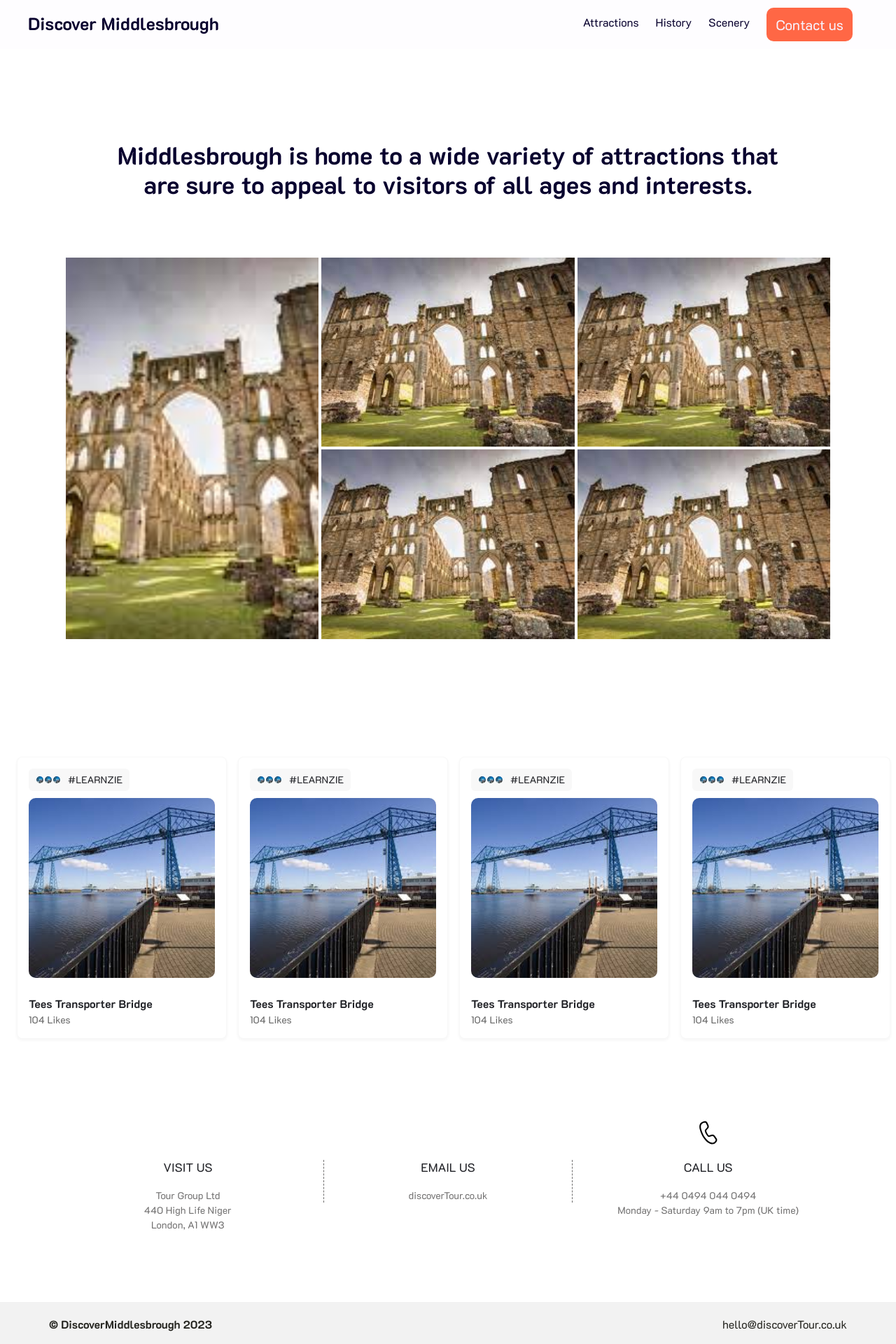
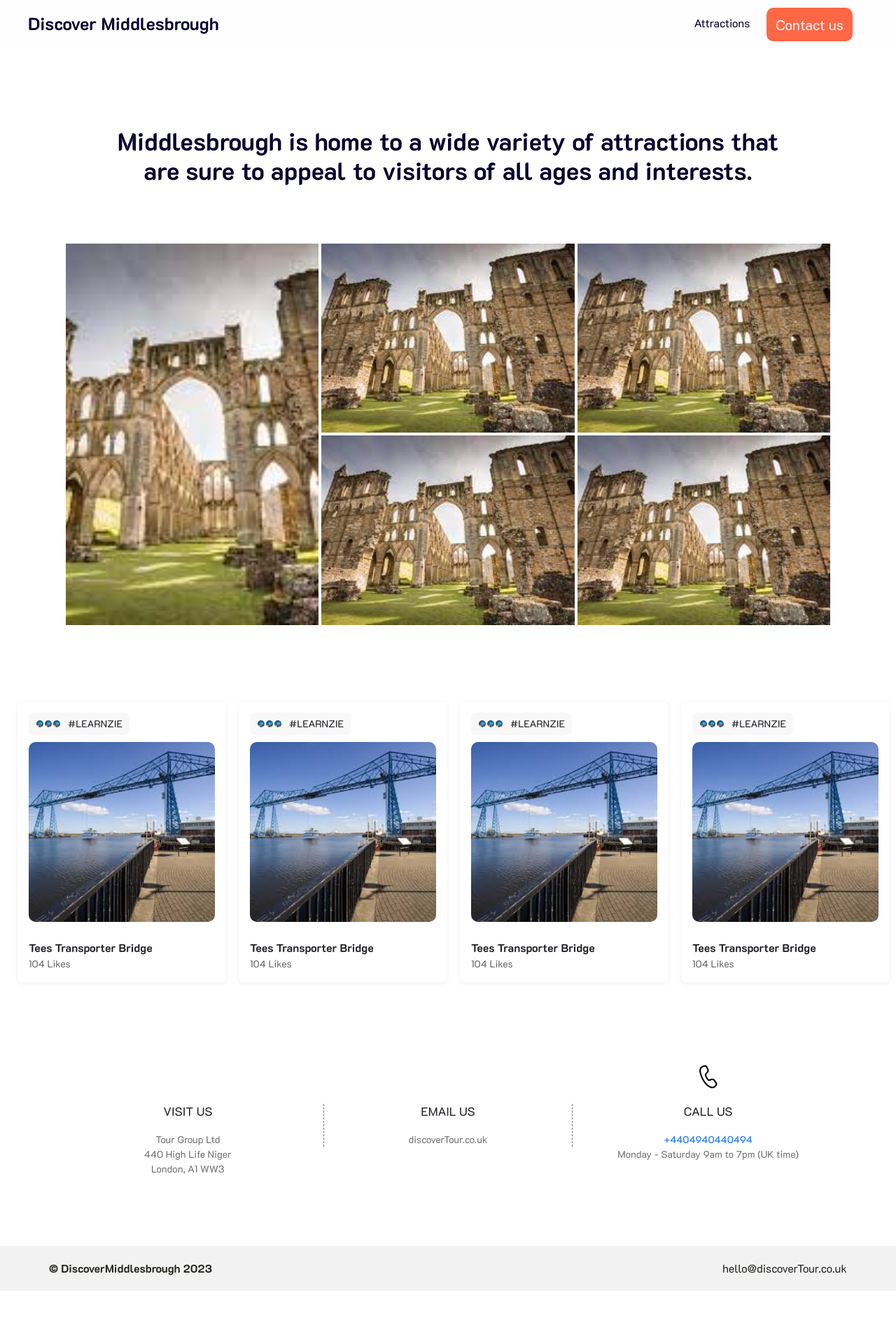
Before and after one commit to learnzie/DiscoverMiddlesbrough, a React (Create React App) app: page /attraction/museum in a window 1280 px wide. Shown: the top 1920 px of the page at 70% size. After the commit the page ends 1844 px from the top, so only its background shows below. Built offline with nearby package versions, Linux system fonts and the light colour scheme; some icons are missing.

Commit message:
:zap: UI corrections

```diff
--- a/src/App.scss
+++ b/src/App.scss
@@ -11,9 +11,12 @@ header {
   margin-top: 12rem;
 
   .flex-wrapper {
-    padding-top: 8rem;
     display: flex;
     justify-content: space-between;
+    padding-top: 28vh;
+    @media (max-width: 800px) {
+      padding-top: 8rem;
+    }
     .people {
       width: 43%;
       color: #08002e;
@@ -248,7 +251,7 @@ nav {
 //attraction section
 .attraction {
   margin-block: 6rem;
-  .grid-wrapper {
+  &.grid-wrapper {
     display: grid;
     grid-auto-flow: column;
     grid-column-gap: 1.6rem;
@@ -419,9 +422,9 @@ nav {
   }
 }
 .attraction-page {
-  margin-top: 10rem;
   background: #fff;
-  padding-block: 8rem;
+  margin-block: 30vh 10vh;
+
   h1 {
     width: 86%;
     margin: auto;
@@ -430,6 +433,12 @@ nav {
     font-size: 3.5rem;
     text-align: center;
     font-weight: 700;
+  }
+  @media (max-width: 800px) {
+    margin-block: 20vh 5vh;
+    h1 {
+      font-size: 2.5rem;
+    }
   }
   p {
     font-size: 2rem;
--- a/src/App.tsx
+++ b/src/App.tsx
@@ -1,15 +1,18 @@
 import React from "react";
 import "./App.scss";
-import { BrowserRouter, Route, Routes } from "react-router-dom";
+import { BrowserRouter, Navigate, Route, Routes } from "react-router-dom";
 import { HomePage } from "./pages/home";
 import { AttractionDetail } from "pages/attractionDetail";
+import ScrollToTop from "components/ScrollToTop";
 
 function App() {
   return (
     <BrowserRouter>
+      <ScrollToTop />
       <Routes>
         <Route path="/" element={<HomePage />} />
         <Route path="/attraction/museum" element={<AttractionDetail />} />
+        <Route path="*" element={<Navigate to="/" replace />} />
       </Routes>
     </BrowserRouter>
   );
--- /dev/null
+++ b/src/components/ScrollToTop.js
@@ -0,0 +1,13 @@
+import { useEffect } from "react";
+import { useLocation } from "react-router-dom";
+
+const ScrollToTop = () => {
+  const location = useLocation();
+
+  useEffect(() => {
+    window.scrollTo(0, 0);
+  }, [location]);
+  return null;
+};
+
+export default ScrollToTop;
--- a/src/components/attractions.tsx
+++ b/src/components/attractions.tsx
@@ -3,8 +3,7 @@ import { AttractionCard } from "./attractionCard";
 
 export const Inclusion = () => {
   return (
-    <section className="attraction" id="included">
-      <div className="grid-wrapper">
+    <section className="attraction grid-wrapper" id="attractions">
       <AttractionCard />
       <AttractionCard />
       <AttractionCard />
@@ -12,7 +11,6 @@ export const Inclusion = () => {
       <AttractionCard />
       <AttractionCard />
       <AttractionCard />
-      </div>
     </section>
   );
 };
--- a/src/components/contactUs.tsx
+++ b/src/components/contactUs.tsx
@@ -3,7 +3,7 @@ import { Icon } from "@iconify/react";
 
 export const ContactUs = () => {
   return (
-    <section className="contact-page-wrapper">
+    <section className="contact-page-wrapper" id="contact-us">
       <div className="container">
         <div className="row gy-5 text-center">
           <div className="col-md-4 col-sm-6">
@@ -25,7 +25,8 @@ export const ContactUs = () => {
             <Icon className="icon" icon="fluent:call-48-regular" />
             <h2>CALL US</h2>
             <p>
-              +44 0494 044 0494 <br /> Monday - Saturday 9am to 7pm (UK time)
+              <a href="tel:+4404940440494">+4404940440494</a> <br /> Monday -
+              Saturday 9am to 7pm (UK time)
             </p>
           </div>
         </div>
--- a/src/components/header.tsx
+++ b/src/components/header.tsx
@@ -1,17 +1,9 @@
 import React from "react";
-import inspo from "assets/Images/Inspo.svg";
 import sara from "assets/Images/Group 1.svg";
 import { Icon } from "@iconify/react";
 import { Navbar } from "./navbar";
 
 export const Header = ({ scrollPos }: { scrollPos: number }) => {
-  const aboutSection = document.querySelector("#about");
-
-  const showNext = () => {
-    window.location.hash = "#about";
-    if (aboutSection) aboutSection.scrollIntoView();
-  };
-
   return (
     <>
       <Navbar scrollPos={scrollPos} />
@@ -26,20 +18,21 @@ export const Header = ({ scrollPos }: { scrollPos: number }) => {
                 Whether you're looking for world-class attractions, rich
                 history, or stunning scenery, you'll find it all here.
               </p>
-              <button className="btn btn-lg btn-launch btn-pink">
-                Contact us
-                <Icon className="ms-2" icon="material-symbols:navigate-next" />
-              </button>
+              <a href="#contact-us">
+                <button className="btn btn-lg btn-launch btn-pink">
+                  Contact us
+                  <Icon
+                    className="ms-2"
+                    icon="material-symbols:navigate-next"
+                  />
+                </button>
+              </a>
             </div>
             <div className="sara-dub">
               <img src={sara} alt="sara-dubler" />
             </div>
           </div>
         </div>
-        {/* <span className="next" onClick={showNext}>
-          <Icon icon="akar-icons:chevron-down" />
-        </span> */}
-        {/* <img className="inspiration-img" src={inspo} alt="Inspo" /> */}
       </header>
     </>
   );
--- a/src/components/navbar.tsx
+++ b/src/components/navbar.tsx
@@ -1,6 +1,6 @@
 import React, { useRef } from "react";
 import { Icon } from "@iconify/react";
-import { useLocation } from "react-router-dom";
+import { Link, useLocation } from "react-router-dom";
 // import { Logo } from "logo";
 
 export const Navbar = ({ scrollPos }: { scrollPos: number }) => {
@@ -17,9 +17,9 @@ export const Navbar = ({ scrollPos }: { scrollPos: number }) => {
 
   return (
     <nav className={scrollPos > 440 ? "sticky" : undefined}>
-      <div>
+      <Link to="/">
         <h1>Discover Middlesbrough</h1>
-      </div>
+      </Link>
       <div className="nav-link" id="navLinks" ref={navLinkRef}>
         <Icon
           className="iconify close"
@@ -27,17 +27,14 @@ export const Navbar = ({ scrollPos }: { scrollPos: number }) => {
           onClick={hideMenu}
         />
         <ul className="mb-0">
-          <li className={`${location.hash === "#white-paper" && "active"}`}>
-            <a href="#white-paper">Attractions</a>
+          <li className={`${location.hash === "#attractions" && "active"}`}>
+            <a href="#attractions">Attractions</a>
           </li>
-          <li>
-            <a href="/">History</a>
-          </li>
-          <li>
-            <a href="/">Scenery</a>
-          </li>
+
           <li className="underline-none">
-            <button className="btn-pink btn btn-lg">Contact us</button>
+            <a href="/#contact-us">
+              <button className="btn-pink btn btn-lg">Contact us</button>
+            </a>
           </li>
         </ul>
       </div>
```
Lines whose indentation alone changed are shown as unchanged.
